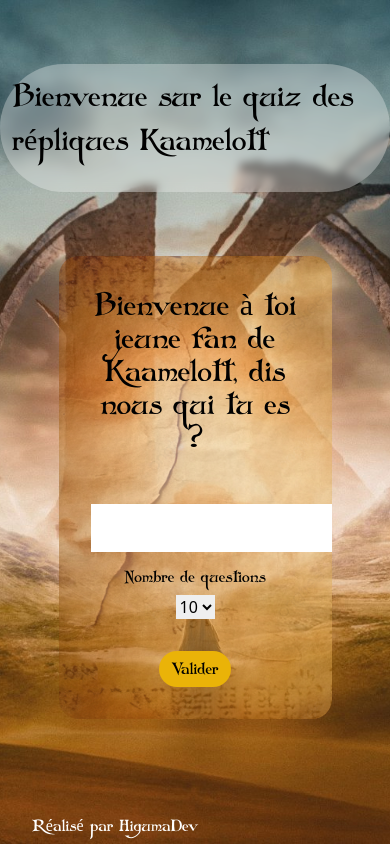
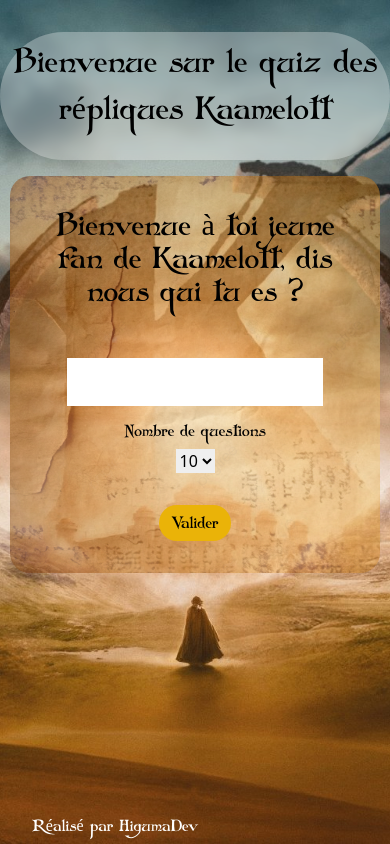
Before and after one commit to Th3-Stick/kaamelott-quizz, a Symfony app: template templates/main/index.html.twig in a window 390 px wide. Run offline with Twig, Linux system fonts and the light colour scheme; the template is opened without the code that fills it, so the values that code supplies are empty; style sheets or scripts are compiled from the project's sources; some libraries are stand-ins or nearby versions.

Commit message:
Responsive Mobile + Fix font

```diff
--- a/assets/js/information.js
+++ b/assets/js/information.js
@@ -77,7 +77,7 @@ export default function Informations() {
                         <h1 className="text-3xl">Bienvenue à toi jeune fan de Kaamelott, dis nous qui tu es ?</h1>
                         <Form onSubmit={handleSubmit} className="mt-10">
                             <Form.Group className="mb-3 text-3xl" controlId="playerName">
-                                <Form.Control className="h-12 w-96 px-6 font-sans" type="text"/>
+                                <Form.Control className="h-12 w-10/12 px-6 font-sans" type="text"/>
                             </Form.Group>
                             <div className="mb-0">Nombre de questions</div>
                             <Form.Select className="font-sans block mx-auto" name="maxAttempt">
--- a/assets/styles/app.css
+++ b/assets/styles/app.css
@@ -8,18 +8,25 @@
     font-style: normal;
 }
 
-
-#mainContainer{
-    font-family: folkard, serif;
-    min-height: 100vh;
+body{
     background-image: url('../../public/build/images/fond.jpg');
     background-repeat: no-repeat;
     background-position: center;
     background-size: cover;
+}
+
+#mainContainer{
+    font-family: folkard, serif;
+    min-height: calc(100vh - 24px);
+    padding-top: 4rem;
 
     h1{
         line-height: normal;
     }
+}
+
+#game{
+    margin-bottom: 2rem;
 }
 
 #bg {
@@ -54,6 +61,10 @@
     padding: 2rem;
 }
 
+#question {
+    font-family: system-ui;
+}
+
 #answers {
     margin-top: 2rem;
     margin-inline: auto;
@@ -71,10 +82,32 @@
     }
 }
 
+@media only screen and (max-width: 600px) {
+    #mainContainer{
+        padding-top: 2rem;
+    }
+
+    #answers {
+        width: 90vw;
+    }
+
+    #question{
+        padding: 1rem;
+    }
+
+    #bg {
+        width: 95vw;
+        margin-top: 1rem;
+    }
+
+    h1{
+        font-size: 2rem;
+    }
+
+}
+
 footer{
     margin-left: 2rem;
-    position: fixed;
-    bottom: 0;
     color: white;
     font-family: folkard, serif;
 }
--- a/templates/main/index.html.twig
+++ b/templates/main/index.html.twig
@@ -3,9 +3,9 @@
 {% block title %}Quiz Kaamelott{% endblock %}
 
 {% block body %}
-    <div class="flex justify-center pt-16">
+    <div class="flex justify-center">
         <div class="w-100 h-32 text-3xl backdrop-blur-sm bg-white/30 rounded-full flex px-3">
-            <h1 class="text-black self-center leading-normal">Bienvenue sur le quiz des répliques Kaamelott</h1>
+            <h1 class="text-black text-center self-center leading-normal">Bienvenue sur le quiz des répliques Kaamelott</h1>
         </div>
     </div>
     <div id="game"></div>
```
